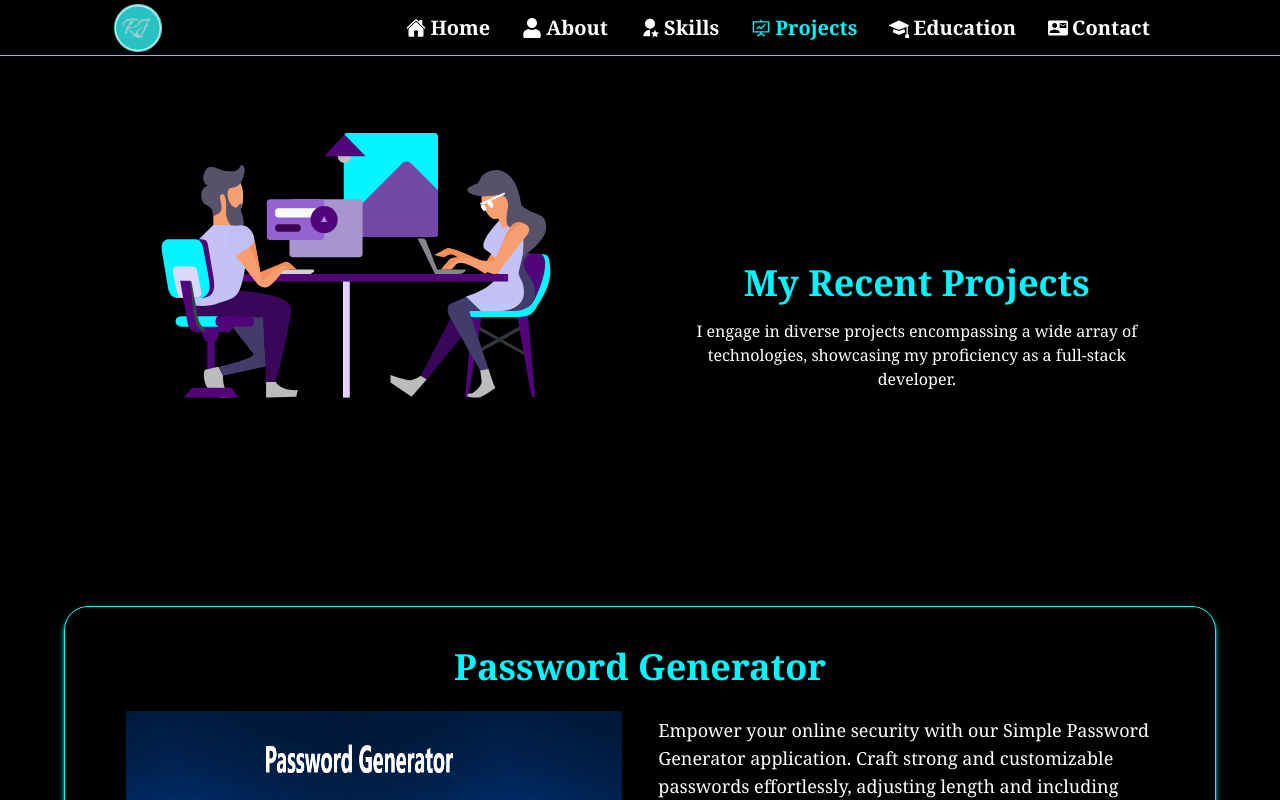
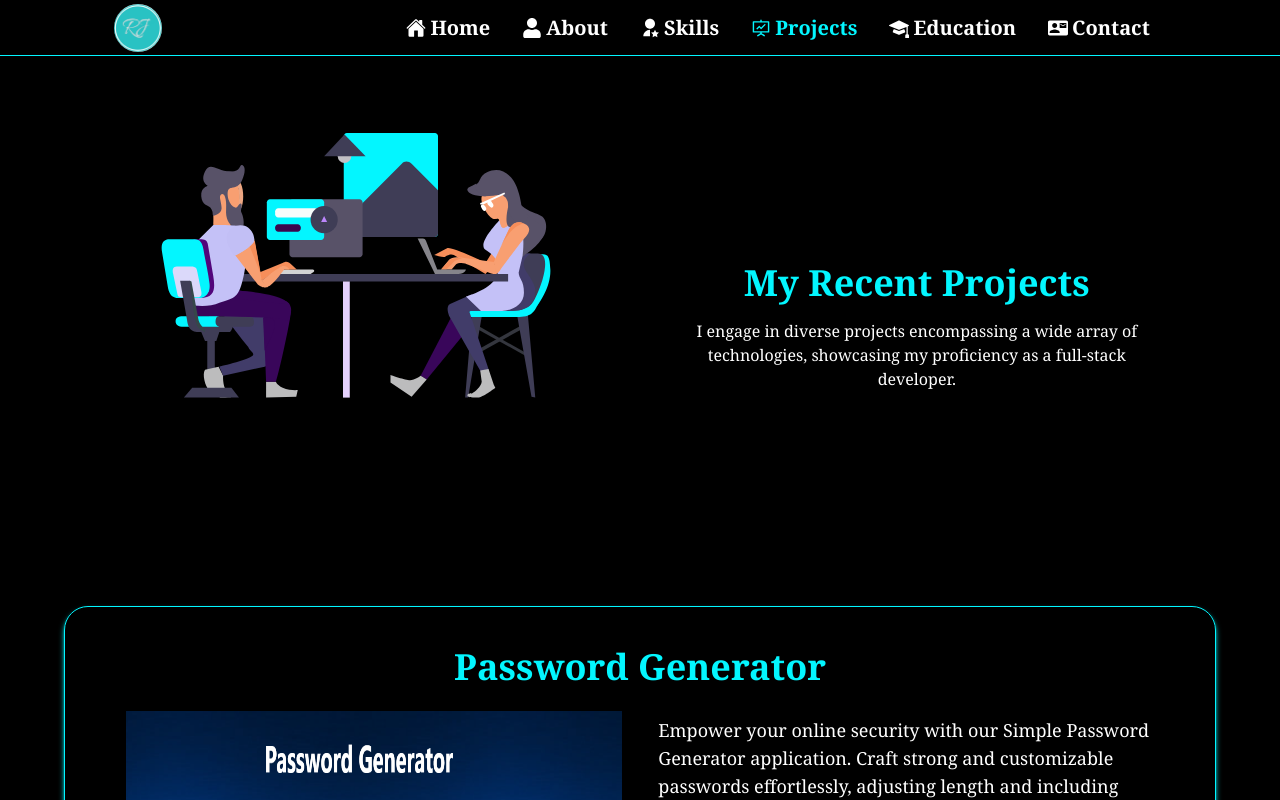
Before and after one commit to RidhikaJoshi/New_Portfolio, a React app: page /projects in a window 1280 px wide. Shown: the top 800 px of the page. Built offline with nearby package versions, Linux system fonts and the light colour scheme; the HTML template or start-up script is replaced by a standard one.

Commit message:
Update colors in Project component

```diff
--- a/src/Components/Project.jsx
+++ b/src/Components/Project.jsx
@@ -20,11 +20,11 @@ function Project() {
                 <g id="wall">
                   <path fill="#03F6FF" d="M674 333c0 2-2 4-4 4H553c-2 0-4-2-4-4V203c0-2 2-4 4-4h117c2 0 4 2 4 4v130z">
                   </path>
-                  <path id="Layer_33" fill="#7348a7" d="M639 240c-4-4-10-4-13 0l-77 77v15l5 5h116c2 0 4-2 4-4v-58l-35-35z"></path>
+                  <path id="Layer_33" fill="#3F3D56" d="M639 240c-4-4-10-4-13 0l-77 77v15l5 5h116c2 0 4-2 4-4v-58l-35-35z"></path>
                 </g>
                 <g id="light">
                   <circle id="bulb" cx="550" cy="230" r="9" fill="#c2c0c5"></circle>
-                  <path fill="#52057B" d="M550 201l-27 29h55z"></path>
+                  <path fill="#3F3D56" d="M550 201l-27 29h55z"></path>
                 </g>
                 <g id="Woman__x2F__Chair__x2F__Screen">
                   <g id="backleg_1_">
@@ -35,12 +35,12 @@ function Project() {
                     <g id="legs_1_">
                       <path fill="#34363E" d="M782 461l-65 36v-5l68-38v5z"></path>
                       <path fill="#34363E" d="M726 459l65 36v-4l-65-37z"></path>
-                      <path fill="#52057B" d="M779 441l19 108 5 1-10-112zM729 440l-10 3-9 107h4l18-108z"></path>
+                      <path fill="#3F3D56" d="M779 441l19 108 5 1-10-112zM729 440l-10 3-9 107h4l18-108z"></path>
                     </g>
                     <g id="seat_1_">
                       <path fill="#03F6FF" d="M804 360c15 0 18-2 19 20s-13 42-17 48-6 15-24 15h-70l-2-9s73 0 80-8 16-22 18-36 6-21 2-23-6-7-6-7z">
                       </path>
-                      <path fill="#52057B" d="M796 359h8c7-1 13 2 12 17s-9 34-13 42-9 17-32 17h-64s16-8 35-8 22-11 26-21 11-28 13-37 6-10 15-10z">
+                      <path fill="#3F3D56" d="M796 359h8c7-1 13 2 12 17s-9 34-13 42-9 17-32 17h-64s16-8 35-8 22-11 26-21 11-28 13-37 6-10 15-10z">
                       </path>
                       <path id="womanshdow" fill="#413C69" d="M803 407c0-10-13-23-15-31s4-14 9-17h-4c-8 0-11 2-12 10l-5 17v3c3 8 6 16 6 24s-15 17-15 17l-5 5h9c22 0 27-9 31-17l1-11z">
                       </path>
@@ -110,7 +110,7 @@ function Project() {
 
                 </g>
                 <g id="Desk">
-                  <path fill="#52057B" d="M369 386h178v10H369zM547 386h220v10H547z"></path>
+                  <path fill="#3F3D56" d="M369 386h178v10H369zM547 386h220v10H547z"></path>
                   <path fill="#e4d0fc" d="M548 396h9v154h-9z"></path>
                 </g>
                 <g id="flowerpot">
@@ -120,7 +120,7 @@ function Project() {
 
                 </g>
                 <g id="Man__x2F__chair__x2F__screen">
-                  <path id="chairbackbar" fill="#52057B" d="M368 468h10v76h-10z"></path>
+                  <path id="chairbackbar" fill="#3F3D56" d="M368 468h10v76h-10z"></path>
                   <path id="keyboard" fill="#D2D2D3" d="M507 380c3 0 4 2 1 4l-3 2h-55s4-6 9-6h48z"></path>
                   <g id="man">
                     <g id="man-body">
@@ -180,9 +180,9 @@ function Project() {
                     </g>
                   </g>
                   <g id="Chair">
-                    <path id="foot_1_" fill="#52057B" d="M337 550h73l-10-13h-52z"></path>
+                    <path id="foot_1_" fill="#3F3D56" d="M337 550h73l-10-13h-52z"></path>
                     <g id="seat">
-                      <path fill="#52057B" d="M371 442l53 1c3 0 6 0 6 7 0 5-3 6-6 6h-22s-2 6-4 7h-14l-4 12h-15l-5-12-3-8 14-13z">
+                      <path fill="#3F3D56" d="M371 442l53 1c3 0 6 0 6 7 0 5-3 6-6 6h-22s-2 6-4 7h-14l-4 12h-15l-5-12-3-8 14-13z">
                       </path>
                       <path fill="#03F6FF" d="M326 449c0 4 3 7 11 7h47s-5-1-5-6c0-3 0-8 5-8h-48c-7 0-10 2-10 7z">
                       </path>
@@ -194,24 +194,24 @@ function Project() {
                       </path>
                       <path fill="#dbd9fa" d="M332 376c-6 0-12-1-9 11l5 24c1 5 1 6 8 6h19s7 1 5-8l-5-25c-1-5-1-8-9-8h-14z"></path>
                       <path fill="#36474A" d="M345 395l2 1 9 49c1 6 5 11 7 12s2 6 2 6-8-2-10-3-7-25-7-25l-3-28-2-11 2-1z"></path>
-                      <path fill="#52057B" d="M332 395l9 51c1 8 3 16 13 17h11s-7-3-9-6c-4-4-7-28-7-28l-4-34h-13z">
+                      <path fill="#3F3D56" d="M332 395l9 51c1 8 3 16 13 17h11s-7-3-9-6c-4-4-7-28-7-28l-4-34h-13z">
                       </path>
                     </g>
                   </g>
                   <g id="Man_screen">
                     <g className="redskmove">
-                      <path fill="#a995ce" d="M574 360c0 2-2 4-4 4h-89c-2 0-4-2-4-4v-69c0-2 2-4 4-4h89c2 0 4 2 4 4v69z" className="redscreen"></path>
+                      <path fill="#585268" d="M574 360c0 2-2 4-4 4h-89c-2 0-4-2-4-4v-69c0-2 2-4 4-4h89c2 0 4 2 4 4v69z" className="redscreen"></path>
                     </g>
                     <g className="greenscrmove">
                       <g className="greenscreen">
-                        <path fill="#9562d3" d="M523 337c0 2-2 4-4 4h-68c-2 0-4-2-4-4v-46c0-2 2-4 4-4h68c2 0 4 2 4 4v46z"></path>
+                        <path fill="#03F6FF" d="M523 337c0 2-2 4-4 4h-68c-2 0-4-2-4-4v-46c0-2 2-4 4-4h68c2 0 4 2 4 4v46z"></path>
                         <path fill="#F7FCFB" d="M517 307c0 2-2 4-4 4h-51c-2 0-4-2-4-4v-4c0-2 2-4 4-4h51c2 0 4 2 4 4v4z"></path>
                         <path fill="#3B064D" d="M492 326c0 2-2 4-4 4h-26c-2 0-4-2-4-4v-2c0-2 2-4 4-4h26c2 0 4 2 4 4v2z"></path>
                       </g>
                     </g>
                     <g className="screenbutton">
 
-                      <circle cx="523" cy="314" r="18" fill="#52057B"></circle>
+                      <circle cx="523" cy="314" r="18" fill="#3F3D56"></circle>
                       <path fill="#bb86fc" d="M523 309l-4 8h8z"></path>
                     </g>
                   </g>
```
